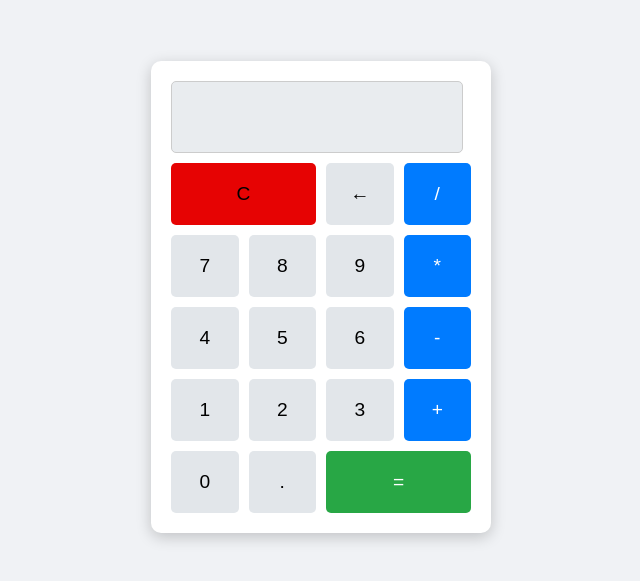
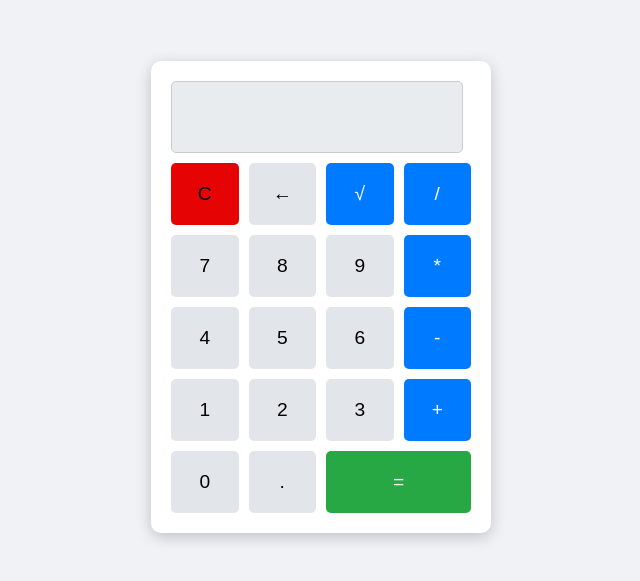
Before and after one commit to O-Alexandre2/PortifolioSenac, a plain HTML site: page index.html in a window 1280 px wide. Shown: the part 111-692 px from the top of the page, without its empty margins (319-959 px from the left). Drawn offline with Linux system fonts and the light colour scheme.

Commit message:
Update index.html

```diff
--- a/index.html
+++ b/index.html
@@ -51,7 +51,7 @@
  }
 
  .botaoapagar {
- grid-column: span 2;
+ grid-column: span 1;
  padding: 20px;
  font-size: 1.2em;
  border: none;
@@ -89,10 +89,15 @@
  <div class="calculadora">
  <input type="text" id="display" readonly>
  <div class="teclado">
+
  <button class="botaoapagar" onclick="limpar()">C</button>
+
  <button class="botao" onclick="apagar()">←</button>
+ <button class="botao operador" onclick="calcularRaiz()">√</button>
+
  <button class="botao operador"
 onclick="adicionarOperador('/')">/</button>
+
 
  <button class="botao" onclick="adicionarNumero(7)">7</button>
  <button class="botao" onclick="adicionarNumero(8)">8</button>
@@ -139,6 +144,19 @@ onclick="adicionarOperador('+')">+</button>
  display.value = expressao;
  }
 
+function calcularRaiz() {
+ const numero = parseFloat(display.value);
+ if (!isNaN(numero) && numero >= 0) {
+ const resultado = Math.sqrt(numero);
+ display.value = resultado;
+ expressao = resultado.toString();
+ } else {
+ display.value = 'Erro';
+ expressao = '';
+ }
+}
+
+
  function calcular() {
  try {
  const resultado = eval(expressao);
```
